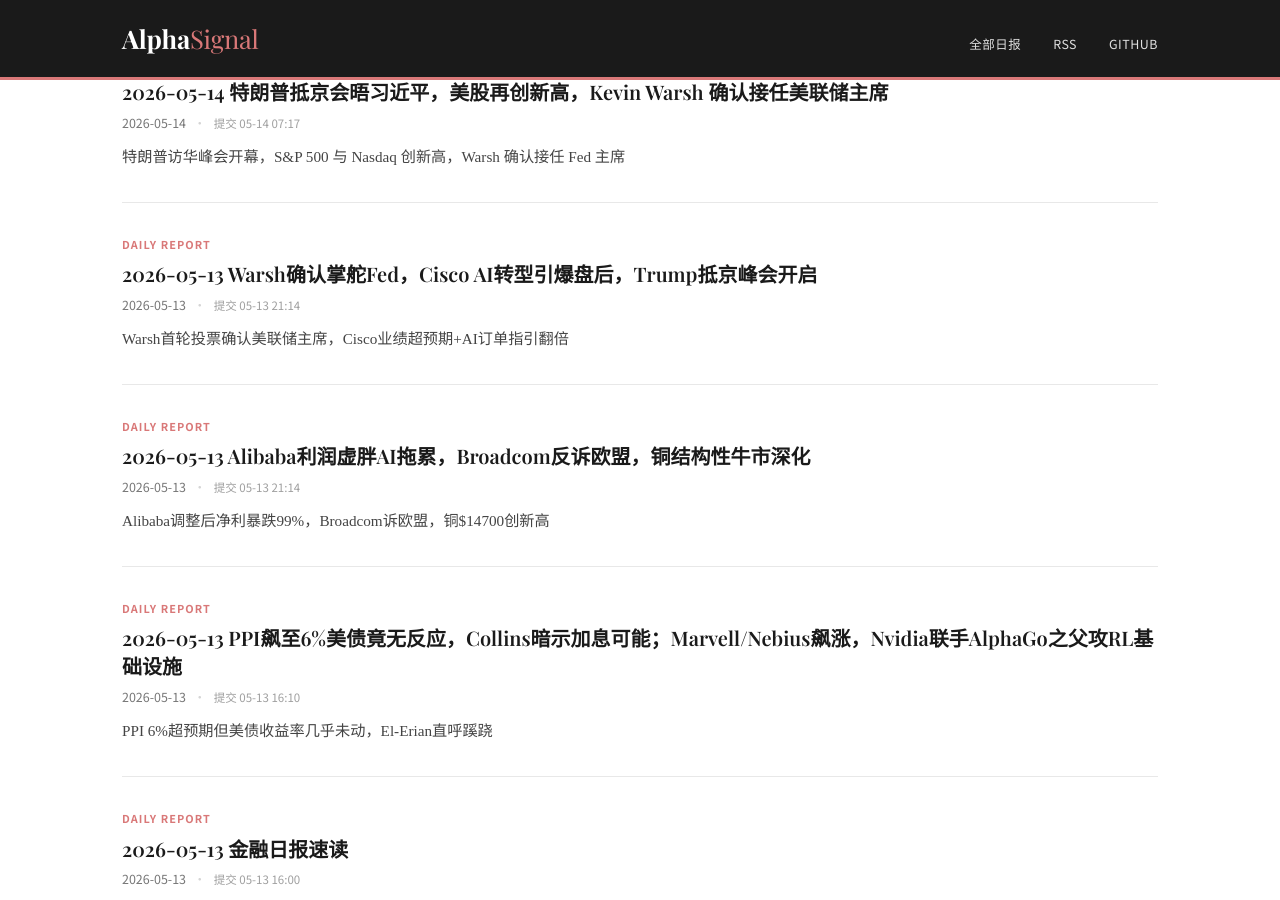
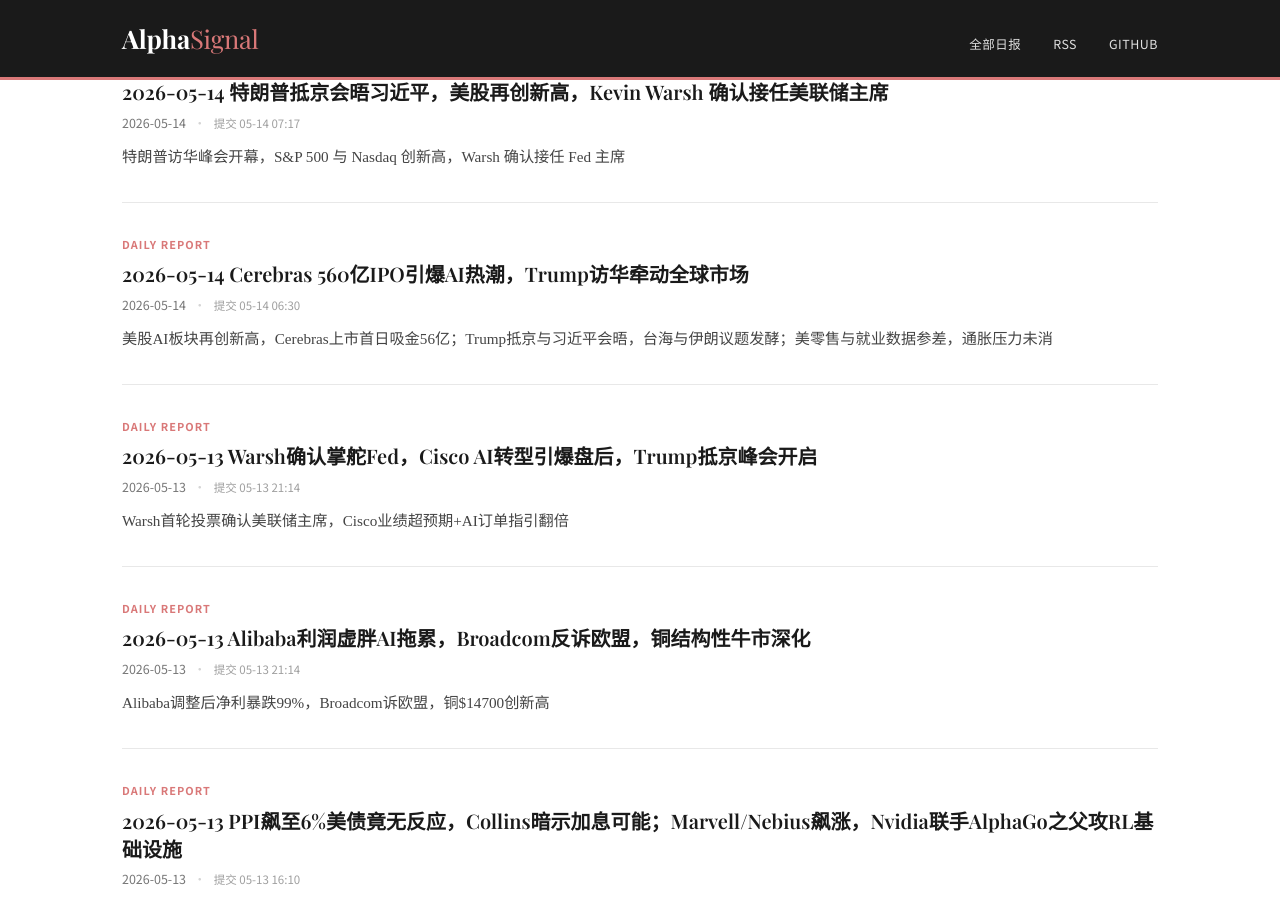
Before and after one commit to tiantiannadaxiong/AlphaSignal, a Jekyll site: the page built from 金融速读.md, in a window 1280 px wide and 900 px high, scrolled down 499 px. Built offline with Jekyll 4.4.1, drawn with Linux system fonts in a browser that asks for light colours; some web fonts are replaced; some of the changed text lies outside the part shown.

Commit message:
fix: add timestamp to 2026-05-14 SaaS daily report

```diff
--- a/_posts/2026-05-14-saxo-daily.md
+++ b/_posts/2026-05-14-saxo-daily.md
@@ -1,7 +1,8 @@
 ---
 layout: post
 title: "2026-05-14 Cerebras 560亿IPO引爆AI热潮，Trump访华牵动全球市场"
-date: 2026-05-14
+date: 2026-05-14 14:30:00 +0800
+git_added: 2026-05-14T06:30:00+00:00
 venue: "Daily Report"
 description: "美股AI板块再创新高，Cerebras上市首日吸金56亿；Trump抵京与习近平会晤，台海与伊朗议题发酵；美零售与就业数据参差，通胀压力未消"
 ---
```
